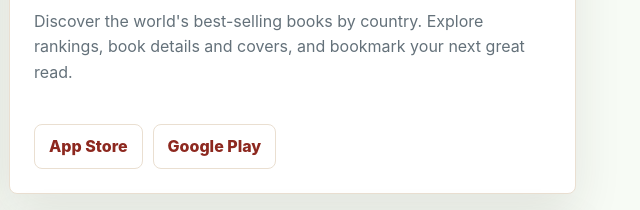
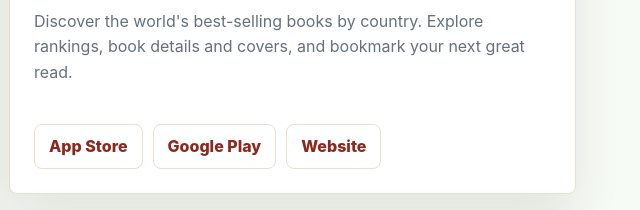
Before and after one commit to ssongyc/sunny-homepage, a plain HTML site: page index.html in a window 1280 px wide. Shown: the part 2562-2772 px from the top of the page, 640-1280 px from the left. Drawn offline with Linux system fonts and the light colour scheme.

Commit message:
Add World Book Ranking website button

```diff
--- a/index.html
+++ b/index.html
@@ -172,6 +172,7 @@
             <div class="download-links">
               <a href="https://apps.apple.com/ca/app/world-book-ranking/id6755462071">App Store</a>
               <a href="https://play.google.com/store/apps/details?id=com.worldbookranking">Google Play</a>
+              <a href="https://worldbookranking.sunnyinnolab.com/">Website</a>
             </div>
           </article>
 
```
Also changed, not shown: README.md.
